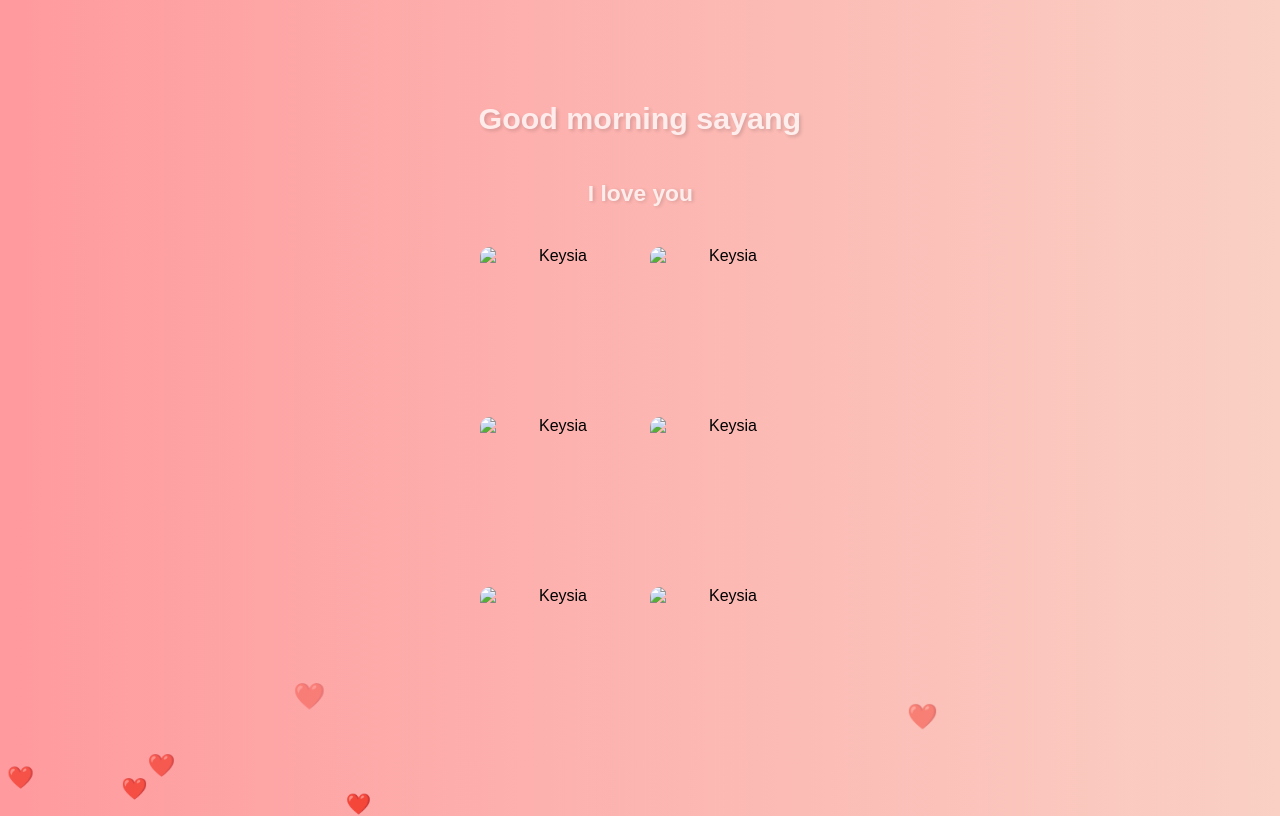
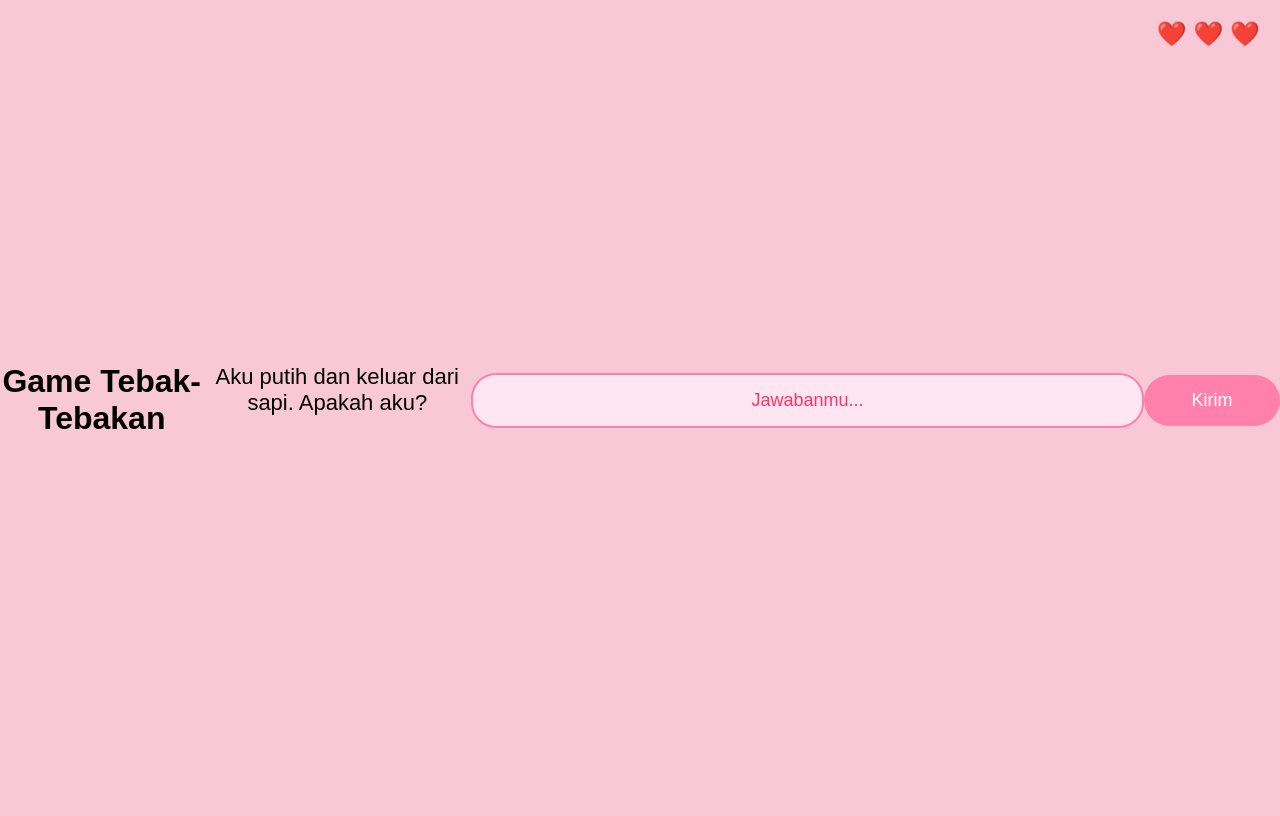
Before and after one commit to notds4/keisha, a plain HTML site: page index.html in a window 1280 px wide. Drawn offline with Linux system fonts and the light colour scheme.

Commit message:
Update index.html

```diff
--- a/index.html
+++ b/index.html
@@ -1,112 +1,229 @@
 <!DOCTYPE html>
-<html lang="com">
+<html lang="id">
 <head>
     <meta charset="UTF-8">
     <meta name="viewport" content="width=device-width, initial-scale=1.0">
-    <title>Keysia Cantik</title>
+    <title>Game Tebak-Tebakan</title>
     <style>
         body {
+            font-family: Arial, sans-serif;
             text-align: center;
-            font-family: Arial, sans-serif;
-            background: linear-gradient(to right, #ff9a9e, #fad0c4); /* Gradasi pink lembut */
+            margin-top: 50px;
+            background-color: #f8c8d7; /* Pink pastel background */
             height: 100vh;
+            margin: 0;
             display: flex;
-            flex-direction: column;
+            justify-content: center;
             align-items: center;
-            justify-content: center;
+            position: relative;
         }
-        h1, h2 {
+        #question {
+            font-size: 22px;
+            margin-bottom: 20px;
+        }
+        input, button {
+            padding: 10px;
+            font-size: 16px;
+        }
+        #result {
+            margin-top: 20px;
+            font-weight: bold;
+        }
+        #lives {
+            position: absolute;
+            top: 20px;
+            right: 20px;
+            font-size: 24px;
+            color: red;
+        }
+        #restart {
+            margin-top: 30px;
+            width: 60px;
+            height: 60px;
+            border-radius: 50%;
+            font-size: 20px;
+            background-color: #4CAF50;
             color: white;
-            text-shadow: 2px 2px 4px rgba(0, 0, 0, 0.2);
-            animation: fadeIn 2s ease-in-out infinite alternate;
+            border: none;
+            display: none;
+            cursor: pointer;
+        }
+        #restart:hover {
+            background-color: #45a049;
         }
 
-        /* Layout Foto */
-        .photo-container {
-            display: grid;
-            grid-template-columns: repeat(2, 1fr); /* 2 kolom per baris */
-            gap: 20px;
-            margin-top: 20px;
+        /* Tema romantis pada input jawaban */
+        input {
+            width: 80%;
+            padding: 15px;
+            font-size: 18px;
+            border: 2px solid #ff80ab; /* Pink border */
+            border-radius: 25px;
+            background-color: #ffe6f1; /* Soft pink background */
+            outline: none;
+            color: #ff3366; /* Red-pink text color */
+            text-align: center;
+        }
+        input::placeholder {
+            color: #ff3366; /* Red-pink placeholder */
+        }
+        input:focus {
+            border-color: #ff3366; /* Highlight border on focus */
+            background-color: #fff0f5; /* Light pink background on focus */
         }
 
-        /* Frame foto lebih besar */
-        .photo-container img {
-            width: 150px;
-            height: 150px;
-            border-radius: 10px;
-            object-fit: cover;
-            transition: transform 0.3s ease-in-out;
+        /* Tema romantis pada tombol Kirim */
+        button {
+            width: 200px;
+            padding: 15px;
+            font-size: 18px;
+            border-radius: 30px;
+            background-color: #ff80ab; /* Soft pink background */
+            color: white;
+            border: none;
+            cursor: pointer;
+            transition: background-color 0.3s ease;
+        }
+        button:hover {
+            background-color: #ff3366; /* Red-pink when hovered */
         }
 
-        /* Efek hover */
-        .photo-container img:hover {
-            transform: scale(1.1);
+        /* Animasi patah hati pada nyawa */
+        @keyframes breakHeart {
+            0% {
+                transform: scale(1);
+                color: red;
+            }
+            50% {
+                transform: scale(0.5) rotate(30deg);
+                color: #ff3366; /* Red-pink */
+            }
+            100% {
+                transform: scale(0) rotate(-30deg);
+                color: #ff80ab; /* Light pink */
+            }
         }
 
-        /* Animasi teks */
-        @keyframes fadeIn {
-            0% { opacity: 0.5; transform: scale(0.9); }
-            100% { opacity: 1; transform: scale(1); }
+        .heart-broken {
+            animation: breakHeart 0.5s ease-out;
         }
 
-        /* Animasi hati bergerak */
-        .heart {
-            position: absolute;
-            color: red;
-            font-size: 20px;
-            animation: floatUp 3s linear infinite;
-        }
-
-        @keyframes floatUp {
-            0% { transform: translateY(0) scale(1); opacity: 1; }
-            100% { transform: translateY(-200px) scale(1.5); opacity: 0; }
+        /* Mobile responsive */
+        @media (max-width: 600px) {
+            body {
+                flex-direction: column;
+                padding: 10px;
+            }
+            #question {
+                font-size: 18px;
+            }
+            input, button {
+                width: 100%;
+                padding: 15px;
+                font-size: 18px;
+            }
+            #lives {
+                font-size: 20px;
+                top: 10px;
+                right: 10px;
+            }
+            #restart {
+                width: 50px;
+                height: 50px;
+                font-size: 18px;
+            }
         }
     </style>
 </head>
 <body>
-    <h1>Good morning sayang</h1>
-    <h2>I love you</h2>
 
-    <!-- Musik romantis -->
-    <audio id="background-music" autoplay loop>
-        <source src="musik.mp3" type="audio/mpeg">
-        Your browser does not support the audio element.
-    </audio>
+    <h1>Game Tebak-Tebakan</h1>
+    <div id="question">Loading pertanyaan...</div>
+    <input type="text" id="answer" placeholder="Jawabanmu...">
+    <button onclick="cekJawaban()">Kirim</button>
 
-    <!-- Tata letak foto (hanya 5 foto) -->
-    <div class="photo-container">
-        <img src="gambar.jpg" alt="Keysia">
-        <img src="gambar2.jpg" alt="Keysia">
-        <img src="gambar3.jpg" alt="Keysia">
-        <img src="gambar4.jpg" alt="Keysia">
-        <img src="gambar5.jpg" alt="Keysia">
-        <img src="gambar6.jpg" alt="Keysia">
-    </div>
+    <div id="lives"></div>
+    <div id="result"></div>
+    <button id="restart" onclick="mulaiLagi()">&#x21bb;</button>
 
-    <!-- Hati bergerak -->
     <script>
-        function createHeart() {
-            const heart = document.createElement("div");
-            heart.classList.add("heart");
-            heart.innerHTML = "❤️";
-            heart.style.left = Math.random() * 100 + "vw";
-            heart.style.top = "100vh";
-            heart.style.position = "fixed";
-            heart.style.animationDuration = Math.random() * 3 + 2 + "s";
-            document.body.appendChild(heart);
+        const soal = [
+            { tanya: "Aku putih dan keluar dari sapi. Apakah aku?", jawab: "susu" },
+            { tanya: "Aku bulat dan digunakan dalam sepak bola. Siapakah aku?", jawab: "bola" },
+            { tanya: "Aku selalu datang di malam hari dan bersinar. Apakah aku?", jawab: "bulan" },
+            { tanya: "Aku berwarna hijau dan bisa dimakan. Apakah aku?", jawab: "sayur" },
+            { tanya: "Aku punya banyak cabang tapi bukan pohon. Apakah aku?", jawab: "jalan" }
+        ];
 
-            setTimeout(() => {
-                heart.remove();
-            }, 3000);
+        let skor, indeks, nyawa;
+
+        function mulaiGame() {
+            skor = 0;
+            indeks = 0;
+            nyawa = 3;
+            document.getElementById('answer').style.display = "inline-block";
+            document.querySelector('button').style.display = "inline-block";
+            document.getElementById('restart').style.display = "none";
+            tampilkanPertanyaan();
         }
 
-        setInterval(createHeart, 500);
+        function tampilkanPertanyaan() {
+            if (indeks < soal.length && nyawa > 0) {
+                document.getElementById('question').textContent = soal[indeks].tanya;
+                document.getElementById('answer').value = '';
+                document.getElementById('result').textContent = '';
+                tampilkanNyawa();
+            } else if (nyawa <= 0) {
+                document.getElementById('question').textContent = "Game Over!";
+                document.getElementById('result').textContent = `Skor kamu: ${skor} dari ${soal.length}`;
+                document.getElementById('answer').style.display = "none";
+                document.querySelector('button').style.display = "none";
+                document.getElementById('restart').style.display = "inline-block";
+            } else {
+                document.getElementById('question').textContent = "Selamat! Kamu selesai!";
+                document.getElementById('result').textContent = `Skor akhir: ${skor} dari ${soal.length}`;
+                document.getElementById('answer').style.display = "none";
+                document.querySelector('button').style.display = "none";
+                document.getElementById('restart').style.display = "inline-block";
+            }
+        }
 
-        // Play musik setelah user klik layar
-        document.addEventListener("click", function() {
-            const music = document.getElementById("background-music");
-            music.play();
-        });
+        function tampilkanNyawa() {
+            let hearts = "";
+            for (let i = 0; i < nyawa; i++) {
+                hearts += "❤️ ";
+            }
+            document.getElementById('lives').innerHTML = hearts;
+        }
+
+        function cekJawaban() {
+            let jawaban = document.getElementById('answer').value.trim().toLowerCase();
+            if (jawaban === soal[indeks].jawab) {
+                skor++;
+                indeks++;
+                if (indeks >= soal.length) {
+                    setTimeout(() => {
+                        window.location.href = "https://notds4.github.io/selamat-ulang-tahun-sayang-/";  // Redirect to the URL after completion
+                    }, 1000);  // Delay 1 second before redirect
+                } else {
+                    tampilkanPertanyaan();
+                }
+            } else {
+                nyawa--;
+                document.getElementById('lives').classList.add("heart-broken");
+                setTimeout(() => {
+                    document.getElementById('lives').classList.remove("heart-broken");
+                }, 500);  // Menghapus animasi setelah selesai
+                tampilkanPertanyaan();
+            }
+        }
+
+        function mulaiLagi() {
+            mulaiGame();
+        }
+
+        window.onload = mulaiGame;
     </script>
+
 </body>
 </html>
```
